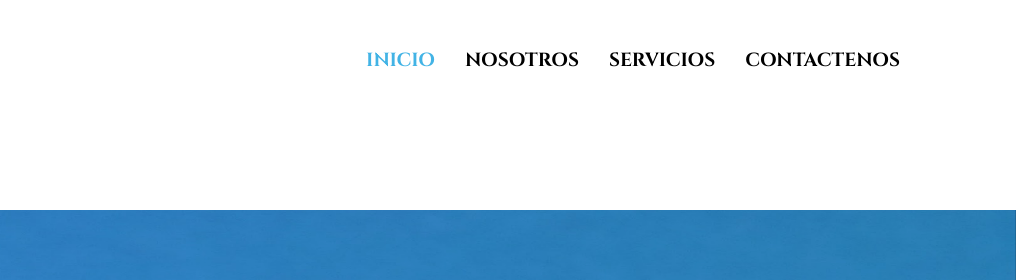
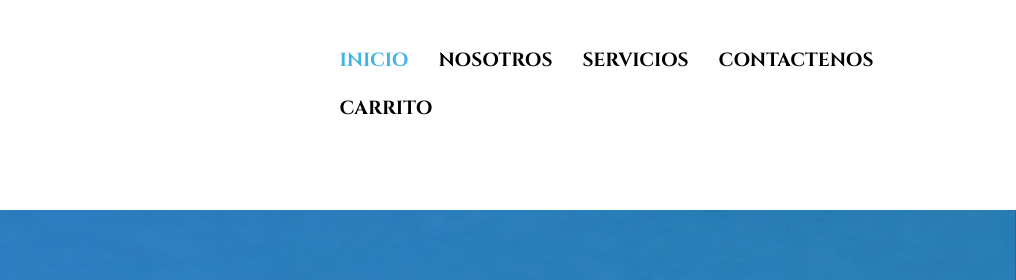
Before and after one commit to IshayJQ/ProjectPAE04, a plain HTML site: page index.html in a window 1280 px wide. Shown: the top 280 px of the page, 264-1280 px from the left. Drawn offline with nearby package versions, Linux system fonts and the light colour scheme; a web font is replaced by a local one.

Commit message:
Update index.html
add carrito

```diff
--- a/index.html
+++ b/index.html
@@ -50,6 +50,7 @@
 									<li><a class="menu" href="nosotros.html">NOSOTROS</a></li>
 									<li><a class="menu" href="servicios.html">SERVICIOS </a></li>
 									<li><a class="menu" href="index.html#contact"> CONTACTENOS</a></li>
+									<li><a class="boton-menu boton-carrito" href="./carrito.html">CARRITO</a></li>
 								</ul>
 							</div>
 						</div>
```
